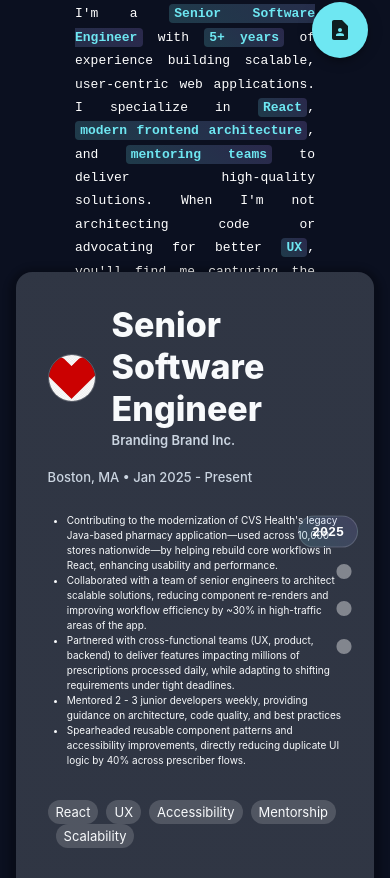
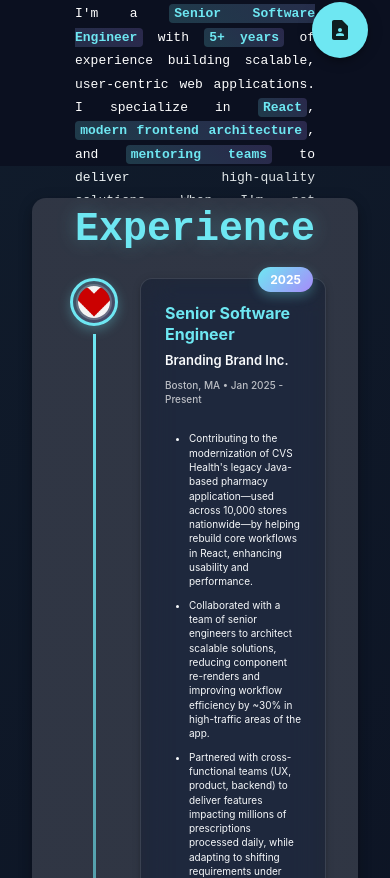
Before and after one commit to sreekar-ss/sreekar-ss.github.io, a React (Create React App) app: page / in a window 390 px wide. Shown: the part 646-1524 px from the top of the page. Built offline with nearby package versions, Linux system fonts and the light colour scheme.

Commit message:
updates to experience section styling

```diff
--- a/src/css/Experience.css
+++ b/src/css/Experience.css
@@ -1,140 +1,200 @@
-/* Experience page styles */
+/* Experience page styles - Timeline Layout */
 
-.experienceDots {
-  position: fixed;
-  top: 50%;
-  transform: translateY(-50%);
-  right: 1.5em;
-  margin-right: 2em;
+.experienceSection .sectionHeader {
+  width: 100%;
+  text-align: center;
+  margin-bottom: 1em;
+}
+
+.experienceSection .timelineContainer {
+  padding: 0 2em 2em 2em;
+  width: 100%;
+  max-width: 1200px;
+  margin: 0 auto;
+  box-sizing: border-box;
+}
+
+/* Timeline Item */
+.experienceSection .timelineItem {
+  display: grid;
+  grid-template-columns: 80px 1fr;
+  gap: 2em;
+  position: relative;
+  margin-bottom: 2em;
+}
+
+.experienceSection .timelineItem:last-child {
+  margin-bottom: 0;
+}
+
+/* Timeline Line Column */
+.experienceSection .timelineLine {
   display: flex;
   flex-direction: column;
-  gap: 0.6em;
-  align-items: flex-end;
-  z-index: 6;
+  align-items: center;
+  position: relative;
 }
 
-.experienceDots .dot {
-  color: rgba(255, 255, 255, 0.4);
-  transition:
-    transform 200ms ease,
-    color 200ms ease;
-}
-
-.experienceDots .dot:hover {
-  color: var(--accent-color);
-  transform: scale(1.1);
-}
-
-.experienceDots .dotRow {
-  display: flex;
-  align-items: center;
-}
-
-.experienceDots .yearPill {
+.experienceSection .timelineDot {
+  width: 64px;
+  height: 64px;
+  border-radius: 50%;
+  background: linear-gradient(
+    135deg,
+    rgba(110, 231, 242, 0.2),
+    rgba(167, 139, 250, 0.2)
+  );
+  border: 3px solid var(--accent-color);
   display: flex;
   align-items: center;
   justify-content: center;
-  height: 32px;
-  min-width: 60px;
-  padding: 0 10px;
-  border-radius: 999px;
-  border: 1px solid rgba(255, 255, 255, 0.15);
+  z-index: 2;
+  box-shadow: 0 4px 12px rgba(110, 231, 242, 0.3);
+  transition: all 300ms ease;
+}
+
+.experienceSection .timelineItem:hover .timelineDot {
+  transform: scale(1.1);
+  box-shadow: 0 6px 20px rgba(110, 231, 242, 0.5);
+}
+
+.experienceSection .timelineAvatar {
+  width: 48px;
+  height: 48px;
+  border: 2px solid rgba(255, 255, 255, 0.2);
+}
+
+.experienceSection .timelineConnector {
+  width: 3px;
+  flex: 1;
   background: linear-gradient(
-    45deg,
-    rgba(110, 231, 242, 0.15),
-    rgba(167, 139, 250, 0.15)
+    to bottom,
+    var(--accent-color),
+    rgba(110, 231, 242, 0.3)
+  );
+  margin-top: 0.5em;
+  margin-bottom: 0.5em;
+}
+
+/* Timeline Content */
+.experienceSection .timelineContent {
+  padding-bottom: 1em;
+}
+
+.experienceSection .experienceCard {
+  background: rgba(19, 26, 42, 0.5);
+  backdrop-filter: blur(16px) saturate(180%);
+  border: 1px solid rgba(255, 255, 255, 0.12);
+  border-radius: 12px;
+  padding: 2em;
+  position: relative;
+  transition: all 300ms ease;
+}
+
+.experienceSection .experienceCard:hover {
+  transform: translateX(8px);
+  border-color: rgba(110, 231, 242, 0.4);
+  box-shadow: 0 8px 32px rgba(110, 231, 242, 0.2);
+}
+
+/* Year Badge */
+.experienceSection .yearBadge {
+  position: absolute;
+  top: -12px;
+  right: 2em;
+  background: linear-gradient(
+    135deg,
+    var(--accent-color),
+    var(--accent-secondary)
   );
   color: white;
-  cursor: pointer;
-  transition:
-    filter 200ms ease,
-    transform 200ms ease;
+  padding: 0.4em 1.2em;
+  border-radius: 20px;
+  font-weight: 700;
+  font-size: 0.875rem;
+  box-shadow: 0 4px 12px rgba(110, 231, 242, 0.3);
 }
 
-.experienceDots .yearPill:hover {
-  filter: brightness(1.2);
-  transform: translateX(-2px);
+/* Card Header */
+.experienceSection .experienceCardHeader {
+  margin-bottom: 1.5em;
 }
 
-.experienceDots .yearText {
-  font-family: monospace;
+.experienceSection .jobTitle {
   font-weight: 700;
+  color: var(--accent-color);
+  margin-bottom: 0.3em;
 }
 
-/* Experience card animations */
-.experienceSlideCard {
-  transition:
-    opacity 600ms ease,
-    transform 600ms ease;
+.experienceSection .jobOrganization {
+  font-weight: 600;
+  margin-bottom: 0.5em;
 }
 
-.experienceSlideCard.active {
-  opacity: 1;
-  transform: translateY(0px) scale(1);
+.experienceSection .jobLocation {
+  color: rgba(255, 255, 255, 0.7);
+  font-weight: 500;
 }
 
-.experienceSlideCard.previous {
-  opacity: 0.4;
-  transform: translateY(-20px) scale(0.95);
+/* Job Details */
+.experienceSection .jobDetails {
+  margin-bottom: 1.5em;
 }
 
-.experienceSlideCard.next {
-  opacity: 0.4;
-  transform: translateY(20px) scale(0.97);
+.experienceSection .jobDetails ul {
+  margin: 0;
+  padding-left: 1.5em;
 }
 
-.experienceSlideCard .experienceHeader {
-  margin-bottom: 1em;
+.experienceSection .jobDetails li {
+  margin-bottom: 0.8em;
+  line-height: 1.6;
 }
 
-.experienceSlideCard .experienceAvatar {
-  width: 48px;
-  height: 48px;
-  border: 1px solid rgba(255, 255, 255, 0.2);
+.experienceSection .jobDetails li:last-child {
+  margin-bottom: 0;
 }
 
-.experienceSlideCard .experienceTitle {
-  font-weight: 800;
+/* Job Tags */
+.experienceSection .jobTags {
+  flex-wrap: wrap;
 }
 
-.experienceSlideCard .experienceLocation {
-  margin-bottom: 2em;
-  transition:
-    opacity 400ms ease,
-    transform 400ms ease;
+.experienceSection .jobTags .MuiChip-root {
+  background-color: rgba(110, 231, 242, 0.1);
+  color: var(--accent-color);
+  border: 1px solid rgba(110, 231, 242, 0.3);
+  margin-bottom: 0.5em;
 }
 
-.experienceSlideCard .experienceLocation.visible {
-  opacity: 1;
-  transform: translateY(0px);
-}
+/* Responsive Design */
+@media screen and (max-width: 900px) {
+  .experienceSection .timelineItem {
+    grid-template-columns: 60px 1fr;
+    gap: 1em;
+  }
 
-.experienceSlideCard .experienceLocation.hidden {
-  opacity: 0;
-  transform: translateY(8px);
-}
+  .experienceSection .timelineDot {
+    width: 48px;
+    height: 48px;
+  }
 
-.experienceSlideCard .experienceTags {
-  margin-top: 2em;
-  flex-wrap: wrap;
-  transition:
-    opacity 450ms ease 100ms,
-    transform 450ms ease 100ms;
-}
+  .experienceSection .timelineAvatar {
+    width: 36px;
+    height: 36px;
+  }
 
-.experienceSlideCard .experienceTags.visible {
-  opacity: 1;
-  transform: translateY(0px);
-}
+  .experienceSection .experienceCard {
+    padding: 1.5em;
+  }
 
-.experienceSlideCard .experienceTags.hidden {
-  opacity: 0;
-  transform: translateY(8px);
-}
+  .experienceSection .yearBadge {
+    right: 1em;
+    font-size: 0.75rem;
+    padding: 0.3em 1em;
+  }
 
-@media screen and (max-width: 900px) {
-  .experienceDots {
-    right: 1em;
-    margin-right: 1em;
+  .experienceSection .experienceCard:hover {
+    transform: translateX(4px);
   }
 }
--- a/src/css/Home.css
+++ b/src/css/Home.css
@@ -12,11 +12,68 @@
 
 div.homeContainer .section {
   display: flex;
-  height: 100vh;
+  min-height: 100vh;
   width: 100%;
   align-items: center;
   align-self: center;
   justify-content: center;
+  padding: 2em 2em;
+  position: relative;
+}
+
+/* Section-specific gradient backgrounds */
+div.homeContainer .experienceSection {
+  background: linear-gradient(
+    135deg,
+    rgba(110, 231, 242, 0.05) 0%,
+    rgba(11, 16, 32, 0.8) 50%,
+    rgba(167, 139, 250, 0.05) 100%
+  );
+}
+
+div.homeContainer .educationSection {
+  background: linear-gradient(
+    -135deg,
+    rgba(167, 139, 250, 0.05) 0%,
+    rgba(11, 16, 32, 0.8) 50%,
+    rgba(110, 231, 242, 0.05) 100%
+  );
+}
+
+div.homeContainer .projectSection {
+  background: linear-gradient(
+    135deg,
+    rgba(110, 231, 242, 0.08) 0%,
+    rgba(11, 16, 32, 0.8) 30%,
+    rgba(167, 139, 250, 0.08) 100%
+  );
+}
+
+div.homeContainer .publicationsSection {
+  background: linear-gradient(
+    -135deg,
+    rgba(167, 139, 250, 0.08) 0%,
+    rgba(11, 16, 32, 0.8) 30%,
+    rgba(110, 231, 242, 0.08) 100%
+  );
+}
+
+div.homeContainer .photographySection {
+  background: linear-gradient(
+    135deg,
+    rgba(110, 231, 242, 0.06) 0%,
+    rgba(11, 16, 32, 0.8) 50%,
+    rgba(167, 139, 250, 0.06) 100%
+  );
+}
+
+div.homeContainer .contactSection {
+  background: linear-gradient(
+    -135deg,
+    rgba(167, 139, 250, 0.1) 0%,
+    rgba(11, 16, 32, 0.8) 40%,
+    rgba(110, 231, 242, 0.1) 100%
+  );
 }
 
 /* Experience full-viewport slides */
@@ -41,13 +98,12 @@
 div.experienceSection .experienceFull .experienceSlide .experienceSlideCard {
   width: min(1100px, 92%);
   height: 80vh;
-  background-color: var(--secondary-color);
+  background: rgba(19, 26, 42, 0.5);
+  backdrop-filter: blur(16px) saturate(180%);
+  border: 1px solid rgba(255, 255, 255, 0.12);
   padding: 2em;
   border-radius: 1em;
-  box-shadow:
-    0em 0.2em 0.2em -0.1em rgba(0, 0, 0, 0.2),
-    0em 0.3em 0.4em 0.5em rgba(0, 0, 0, 0.14),
-    0em 0.1em 0.4em 0.4em rgba(0, 0, 0, 0.12);
+  box-shadow: 0 8px 32px 0 rgba(0, 0, 0, 0.37);
 }
 
 div.experienceSection
@@ -154,16 +210,13 @@
 
 div.homeContainer .section .sectionContainer {
   display: flex;
-  height: 87%;
-  width: 95%;
+  width: 100%;
+  max-width: 1400px;
   align-items: center;
   align-self: center;
-  overflow: auto;
   flex-direction: column;
   justify-content: flex-start;
-  background-color: rgba(19, 26, 42, 0.6);
-  margin-top: 4em;
-  backdrop-filter: blur(12px) saturate(120%);
+  padding: 0;
 }
 
 div.homeContainer .section .sectionContainer .sectionAccordion {
@@ -210,11 +263,14 @@
 
 div.homeContainer .section .sectionContainer .sectionHeading {
   display: flex;
-  align-self: flex-start;
-  color: white;
-  margin: 0.3em;
+  align-self: center;
+  color: var(--accent-color);
   font-family: monospace;
-  font-weight: 600;
+  font-weight: 700;
+  font-size: 2.5rem;
+  text-shadow: 0 0 20px rgba(110, 231, 242, 0.3);
+  width: 100%;
+  justify-content: center;
 }
 
 div.section .informationCardContainer {
--- a/src/pages/Experience.tsx
+++ b/src/pages/Experience.tsx
@@ -1,18 +1,7 @@
-import React, { useEffect, useRef, useState } from "react";
-import {
-  Box,
-  Paper,
-  Typography,
-  Chip,
-  Stack,
-  Avatar,
-  IconButton,
-  Tooltip,
-} from "@mui/material";
-import CircleIcon from "@mui/icons-material/Circle";
+import React from "react";
+import { Box, Paper, Typography, Chip, Stack, Avatar } from "@mui/material";
 import ddIcon from "../icons/ddicon.png";
 import cvsIcon from "../icons/cvs.png";
-import northeasternIcon from "../icons/northeastern.png";
 import smartprixIcon from "../icons/smartprix.png";
 
 type Job = {
@@ -86,207 +75,91 @@
   },
 ];
 
-function Experience() {
-  const containerRef = useRef<HTMLDivElement | null>(null);
-  const sectionRef = useRef<HTMLDivElement | null>(null);
-  const [currentIndex, setCurrentIndex] = useState(0);
-  const [isInView, setIsInView] = useState(false);
-
-  const scrollToIndex = (idx: number) => {
-    const container = containerRef.current;
-    if (!container) return;
-    const targetTop = idx * window.innerHeight;
-    container.scrollTo({ top: targetTop, behavior: "smooth" });
+const getYear = (period: string) => {
+  const match = period.match(/\b(\d{4})\b/);
+  return match ? match[1] : "";
 };
 
-  useEffect(() => {
-    const section = sectionRef.current;
-    if (!section) return;
+function Experience() {
+  return (
+    <div id="experience" className="section experienceSection">
+      <Paper className="experienceContainer sectionContainer" elevation={8}>
+        <Box className="sectionHeader">
+          <Typography variant="h6" className="sectionHeading">
+            Experience
+          </Typography>
+        </Box>
 
-    const observer = new IntersectionObserver(
-      ([entry]) => {
-        setIsInView(entry.intersectionRatio >= 0.95);
-      },
-      { threshold: [0, 0.95, 1] },
-    );
+        <Box className="timelineContainer">
+          {JOBS.map((job, index) => (
+            <Box key={index} className="timelineItem">
+              {/* Timeline Line and Dot */}
+              <Box className="timelineLine">
+                <Box className="timelineDot">
+                  <Avatar
+                    src={job.icon}
+                    alt={job.organization}
+                    className="timelineAvatar"
+                  />
+                </Box>
+                {index !== JOBS.length - 1 && (
+                  <Box className="timelineConnector" />
+                )}
+              </Box>
 
-    observer.observe(section);
-    return () => observer.disconnect();
-  }, []);
+              {/* Timeline Content */}
+              <Box className="timelineContent">
+                <Paper elevation={3} className="experienceCard">
+                  {/* Year Badge */}
+                  <Box className="yearBadge">{getYear(job.period)}</Box>
 
-  useEffect(() => {
-    const container = containerRef.current;
-    if (!container) return;
-
-    const onScroll = () => {
-      const idx = Math.round(container.scrollTop / window.innerHeight);
-      setCurrentIndex(Math.min(Math.max(idx, 0), JOBS.length - 1));
-    };
-
-    const onWheel = (e: WheelEvent) => {
-      // If scrolling down at the last slide
-      if (currentIndex === JOBS.length - 1 && e.deltaY > 0) {
-        const isAtBottom =
-          container.scrollHeight - container.scrollTop <=
-          container.clientHeight + 10;
-
-        if (isAtBottom) {
-          // Don't prevent default - let it scroll the main page
-          // Disable the experience scroll container
-          container.style.overflowY = "hidden";
-          setIsInView(false);
-
-          // Re-enable after the scroll completes
-          setTimeout(() => {
-            const nextSection = sectionRef.current?.nextElementSibling;
-            if (nextSection) {
-              nextSection.scrollIntoView({ behavior: "smooth" });
-            }
-          }, 50);
-        }
-      }
-
-      // If scrolling up at the first slide
-      if (currentIndex === 0 && e.deltaY < 0) {
-        const isAtTop = container.scrollTop <= 10;
-
-        if (isAtTop) {
-          // Don't prevent default - let it scroll the main page
-          // Disable the experience scroll container
-          container.style.overflowY = "hidden";
-          setIsInView(false);
-
-          // Re-enable after the scroll completes
-          setTimeout(() => {
-            const prevSection = sectionRef.current?.previousElementSibling;
-            if (prevSection) {
-              prevSection.scrollIntoView({ behavior: "smooth" });
-            }
-          }, 50);
-        }
-      }
-    };
-
-    container.addEventListener("scroll", onScroll, { passive: true });
-    container.addEventListener("wheel", onWheel, { passive: false });
-    return () => {
-      container.removeEventListener("scroll", onScroll);
-      container.removeEventListener("wheel", onWheel);
-    };
-  }, [currentIndex]);
-
-  const getYear = (period: string) => {
-    const match = period.match(/\b(\d{4})\b/);
-    return match ? match[1] : period;
-  };
-
-  return (
-    <div id="experience" className="section experienceSection" ref={sectionRef}>
-      <div
-        className="experienceFull"
-        ref={containerRef}
-        style={{
-          overflowY: isInView ? "scroll" : "hidden",
-          pointerEvents: isInView ? "auto" : "none",
-        }}
-      >
-        {/* Progress dots with active year badge */}
-        <div className="experienceDots">
-          {JOBS.map((job, i) => (
-            <div key={i} className="dotRow">
-              {i === currentIndex ? (
-                <button className="yearPill" onClick={() => scrollToIndex(i)}>
-                  <span className="yearText">{getYear(job.period)}</span>
-                </button>
-              ) : (
-                <Tooltip title={job.title} placement="left">
-                  <IconButton
-                    size="small"
-                    onClick={() => scrollToIndex(i)}
-                    className="dot"
-                  >
-                    <CircleIcon fontSize="inherit" />
-                  </IconButton>
-                </Tooltip>
-              )}
-            </div>
-          ))}
-        </div>
-
-        {JOBS.map((job, index) => (
-          <section className="experienceSlide" key={`${job.title}-${index}`}>
-            <Paper
-              elevation={8}
-              className={`experienceSlideCard ${
-                currentIndex === index
-                  ? "active"
-                  : index < currentIndex
-                    ? "previous"
-                    : "next"
-              }`}
-            >
+                  {/* Header */}
                   <Stack
                     direction="row"
                     spacing={2}
-                alignItems="center"
-                className="experienceHeader"
+                    alignItems="flex-start"
+                    className="experienceCardHeader"
                   >
-                <Avatar
-                  src={job.icon}
-                  alt={job.organization}
-                  className="experienceAvatar"
-                />
-                <Box>
-                  <Typography variant="h4" className="experienceTitle">
+                    <Box sx={{ flex: 1 }}>
+                      <Typography variant="h5" className="jobTitle">
                         {job.title}
                       </Typography>
-                  <Typography variant="h6" color="text.secondary">
+                      <Typography variant="h6" className="jobOrganization">
                         {job.organization}
+                      </Typography>
+                      <Typography variant="body2" className="jobLocation">
+                        {job.location} • {job.period}
                       </Typography>
                     </Box>
                   </Stack>
-              <Typography
-                variant="subtitle2"
-                color="text.secondary"
-                className={`experienceLocation ${currentIndex === index ? "visible" : "hidden"}`}
-              >
-                {job.location} • {job.period}
-              </Typography>
-              {job.bullets && (
-                <ul
-                  className={
-                    currentIndex === index
-                      ? "experienceBullets visible"
-                      : "experienceBullets"
-                  }
-                >
-                  {job.bullets.map((b, i) => (
+
+                  {/* Bullets */}
+                  {job.bullets && job.bullets.length > 0 && (
+                    <Box className="jobDetails">
+                      <ul>
+                        {job.bullets.map((bullet, i) => (
                           <li key={i}>
-                      <Typography variant="body1">{b}</Typography>
+                            <Typography variant="body2">{bullet}</Typography>
                           </li>
                         ))}
                       </ul>
+                    </Box>
                   )}
-              {job.tags && job.tags.length ? (
-                <Stack
-                  direction="row"
-                  spacing={1}
-                  className={`experienceTags ${currentIndex === index ? "visible" : "hidden"}`}
-                >
-                  {job.tags.map((t) => (
-                    <Chip key={t} label={t} size="small" />
+
+                  {/* Tags */}
+                  {job.tags && job.tags.length > 0 && (
+                    <Stack direction="row" spacing={1} className="jobTags">
+                      {job.tags.map((tag) => (
+                        <Chip key={tag} label={tag} size="small" />
                       ))}
                     </Stack>
-              ) : null}
+                  )}
                 </Paper>
-          </section>
+              </Box>
+            </Box>
           ))}
-        {/* Buffer section to allow scrolling out */}
-        <section
-          className="experienceSlide"
-          style={{ height: "10vh", scrollSnapAlign: "end" }}
-        />
-      </div>
+        </Box>
+      </Paper>
     </div>
   );
 }
--- a/src/pages/Photography.tsx
+++ b/src/pages/Photography.tsx
@@ -82,7 +82,7 @@
         </Box>
 
         <Box className="imageContainer">
-          <ImageList variant="masonry" cols={6} gap={10}>
+          <ImageList variant="masonry" cols={5} gap={10}>
             {imageData.map((item) => (
               <ImageListItem key={item.img} className="imageListItem">
                 <img src={item.img} alt={item.title} loading="lazy" />
```
Also changed, not shown: src/css/Contact.css (+10 -6 lines), src/css/Education.css (+17 -5 lines), src/css/Photography.css (+9 -2 lines), src/css/Projects.css (+11 -6 lines), src/css/Publications.css (+11 -6 lines). Lines whose indentation alone changed are shown as unchanged.
